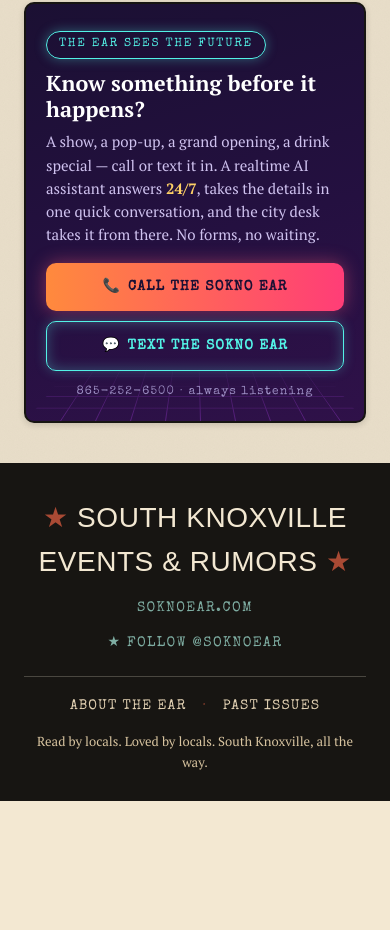
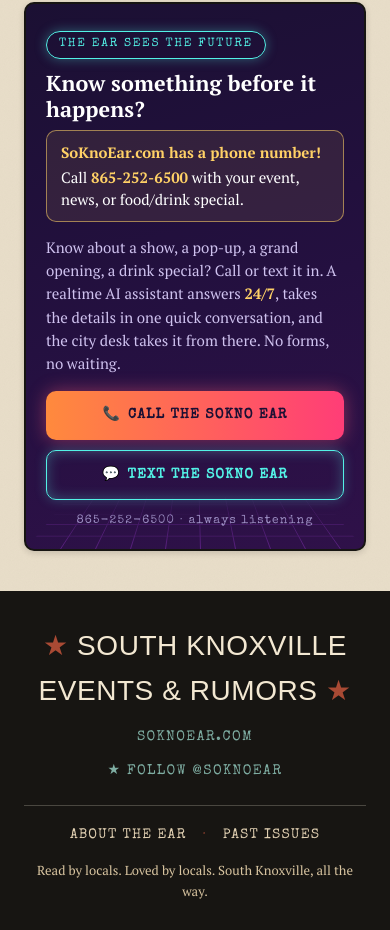
Before and after one commit to theandyroberts/sokno_ear_web, a Next.js app: page / in a window 390 px wide. Shown: the part 7396-8326 px from the top of the page. Before the commit the page ends 8197 px from the top, so only its background shows below. Built offline with nearby package versions, Linux system fonts and the light colour scheme; no server answers; a web font is replaced by a local one.

Commit message:
cta: add headline-facts callout (SoKnoEar.com has a phone number — 865-252-6500) and reword pitch to 'Know about a show…?'

```diff
--- a/components/CallTheEarCard.tsx
+++ b/components/CallTheEarCard.tsx
@@ -86,8 +86,26 @@
         >
           Know something before it happens?
         </h3>
+        <div
+          style={{
+            background: "rgba(255, 209, 102, 0.09)",
+            border: "1px solid rgba(255, 209, 102, 0.55)",
+            borderRadius: 10,
+            padding: "10px 14px",
+            margin: "0 0 14px",
+            fontFamily: "var(--font-body)",
+            fontSize: "var(--text-sm)",
+            lineHeight: 1.5,
+          }}
+        >
+          <strong style={{ color: "#ffd166", display: "block", marginBottom: 2 }}>SoKnoEar.com has a phone number!</strong>
+          <span style={{ color: "#ffffff" }}>
+            Call <a href={PHONE_TEL} style={{ color: "#ffd166", fontWeight: 700, textDecoration: "none" }}>865-252-6500</a> with
+            your event, news, or food/drink special.
+          </span>
+        </div>
         <p style={{ fontFamily: "var(--font-body)", fontSize: "var(--text-sm)", lineHeight: 1.55, color: "#cfc2ef", margin: "0 0 16px" }}>
-          A show, a pop-up, a grand opening, a drink special — call or text it in. A realtime AI
+          Know about a show, a pop-up, a grand opening, a drink special? Call or text it in. A realtime AI
           assistant answers <strong style={{ color: "#ffd166" }}>24/7</strong>, takes the details in
           one quick conversation, and the city desk takes it from there. No forms, no waiting.
         </p>
```
